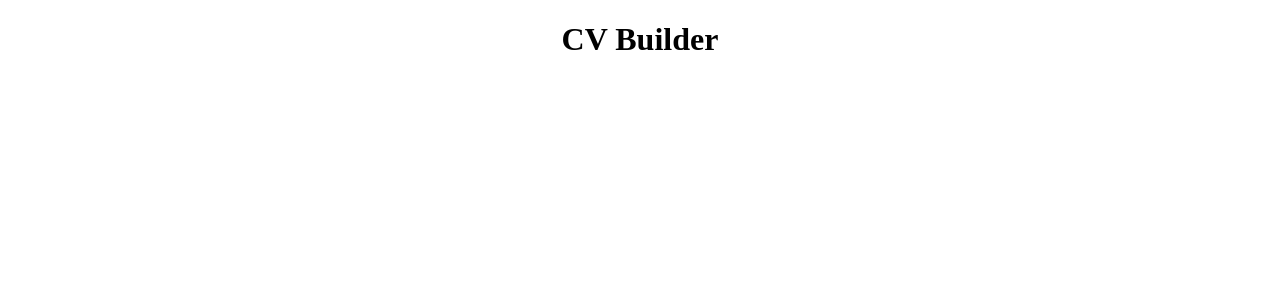
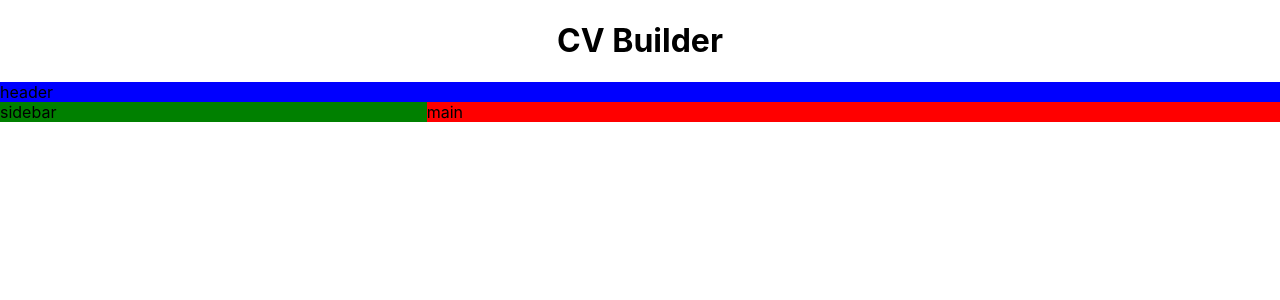
Before and after one commit to ben-rieth/cv-app, a React (Create React App) app: page / in a window 1280 px wide. Shown: the top 300 px of the page. Built offline with nearby package versions, Linux system fonts and the light colour scheme.

Commit message:
Create resume grid

```diff
--- a/package.json
+++ b/package.json
@@ -10,6 +10,9 @@
     "react-dom": "^18.1.0",
     "react-scripts": "5.0.1",
     "web-vitals": "^2.1.4"
+  },
+  "resolutions": {
+    "styled-components": "4.2.1"
   },
   "scripts": {
     "start": "react-scripts start",
--- a/src/App.js
+++ b/src/App.js
@@ -1,8 +1,5 @@
-
 import React from "react";
-
-import FlexibleInput from "./components/FlexibleInput";
-
+import ResumeDisplay from "./components/ResumeDisplay";
 import './App.css';
 
 class App extends React.Component {
@@ -12,6 +9,7 @@ class App extends React.Component {
         <div className="header-container">
           <h1 className="header">CV Builder</h1>
         </div>
+        <ResumeDisplay />
       </div>
     );
   }
--- /dev/null
+++ b/src/components/ResumeDisplay.js
@@ -0,0 +1,52 @@
+import React from "react";
+import styled from 'styled-components';
+
+import Header from './resume/Header';
+import Sidebar from "./resume/Sidebar";
+import Main from "./resume/Main";
+
+const DisplayContainer = styled.div`
+    display: grid;
+    grid-template-columns: 1fr 2fr;
+    grid-template-rows: 1fr 5fr;
+    grid-template-areas:
+        "header  header"
+        "sidebar main"
+`;
+
+const HeaderGridArea = styled.div`
+    grid-area: header;
+`;
+
+const MainGridArea = styled.div`
+    grid-area: main;
+`;
+
+const SidebarGridArea = styled.div`
+    grid-area: sidebar;
+`;
+
+class ResumeDisplay extends React.Component {
+
+    render() {
+        return (
+            <DisplayContainer>
+                <HeaderGridArea>
+                    <Header />
+                </HeaderGridArea>
+
+                <SidebarGridArea>
+                    <Sidebar />
+                </SidebarGridArea>
+
+                <MainGridArea>
+                    <Main />
+                </MainGridArea>
+
+            </DisplayContainer>
+        );
+    }
+
+}
+
+export default ResumeDisplay;
--- /dev/null
+++ b/src/components/resume/Header.js
@@ -0,0 +1,18 @@
+import React from "react";
+import styled from "styled-components";
+
+const HeaderContainer = styled.div`
+    background-color: blue;
+`;
+
+class Header extends React.Component {
+    render() {
+        return(
+            <HeaderContainer>
+                header
+            </HeaderContainer>
+        );
+    }
+}
+
+export default Header;
--- /dev/null
+++ b/src/components/resume/Main.js
@@ -0,0 +1,18 @@
+import React from "react";
+import styled from "styled-components";
+
+const MainContainer = styled.div`
+    background-color: red;
+`;
+
+class Main extends React.Component {
+    render() {
+        return(
+            <MainContainer>
+                main
+            </MainContainer>
+        );
+    }
+}
+
+export default Main;
--- /dev/null
+++ b/src/components/resume/Sidebar.js
@@ -0,0 +1,18 @@
+import React from "react";
+import styled from "styled-components";
+
+const SidebarContainer = styled.div`
+    background-color: green;
+`;
+
+class Sidebar extends React.Component {
+    render() {
+        return(
+            <SidebarContainer>
+                sidebar
+            </SidebarContainer>
+        );
+    }
+}
+
+export default Sidebar;
--- a/src/index.css
+++ b/src/index.css
@@ -1,5 +1,10 @@
+* {
+  box-sizing: border-box;
+}
+
 body {
   margin: 0;
+  padding: 0;
   font-family: -apple-system, BlinkMacSystemFont, 'Segoe UI', 'Roboto', 'Oxygen',
     'Ubuntu', 'Cantarell', 'Fira Sans', 'Droid Sans', 'Helvetica Neue',
     sans-serif;
--- a/src/index.js
+++ b/src/index.js
@@ -1,6 +1,7 @@
 import React from 'react';
 import ReactDOM from 'react-dom/client';
 import App from './App';
+import './index.css';
 
 
 const root = ReactDOM.createRoot(document.getElementById('root'));
```
